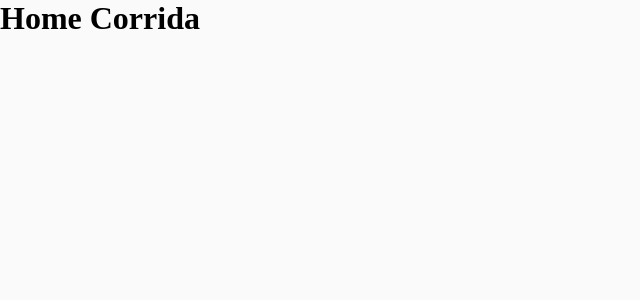
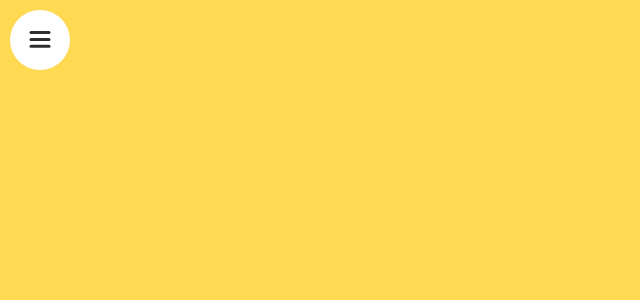
Before and after one commit to Edfrancys/corridaParaLuz, a Next.js app: page / in a window 1280 px wide. Shown: the top 300 px of the page, without its empty margins (0-640 px from the left). Built offline with nearby package versions, Linux system fonts and the light colour scheme.

Commit message:
add component Sidebar

```diff
--- a/package.json
+++ b/package.json
@@ -12,6 +12,7 @@
 	"author": "",
 	"license": "ISC",
 	"dependencies": {
+		"framer-motion": "^4.1.3",
 		"next": "^10.1.3",
 		"react": "^17.0.2",
 		"react-dom": "^17.0.2",
--- /dev/null
+++ b/src/components/Sidebar/MenuItem.tsx
@@ -0,0 +1,35 @@
+import * as React from 'react';
+import { motion } from 'framer-motion';
+
+const variants = {
+	open: {
+		y: 0,
+		opacity: 1,
+		transition: {
+			y: { stiffness: 1000, velocity: -100 }
+		}
+	},
+	closed: {
+		y: 50,
+		opacity: 0,
+		transition: {
+			y: { stiffness: 1000 }
+		}
+	}
+};
+
+const colors = ['#FF008C', '#D309E1', '#9C1AFF', '#7700FF', '#4400FF'];
+
+export const MenuItem = ({ i }) => {
+	const style = { border: `2px solid ${colors[i]}` };
+	return (
+		<motion.li
+			variants={variants}
+			whileHover={{ scale: 1.1 }}
+			whileTap={{ scale: 0.95 }}
+		>
+			<div className="icon-placeholder" style={style} />
+			<div className="text-placeholder" style={style} />
+		</motion.li>
+	);
+};
--- /dev/null
+++ b/src/components/Sidebar/MenuToggle.tsx
@@ -0,0 +1,39 @@
+import * as React from 'react';
+import { motion } from 'framer-motion';
+
+const Path = props => (
+	<motion.path
+		fill="transparent"
+		strokeWidth="3"
+		stroke="hsl(0, 0%, 18%)"
+		strokeLinecap="round"
+		{...props}
+	/>
+);
+
+export const MenuToggle = ({ toggle }): JSX.Element => (
+	<button onClick={toggle}>
+		<svg width="23" height="23" viewBox="0 0 23 23">
+			<Path
+				variants={{
+					closed: { d: 'M 2 2.5 L 20 2.5' },
+					open: { d: 'M 3 16.5 L 17 2.5' }
+				}}
+			/>
+			<Path
+				d="M 2 9.423 L 20 9.423"
+				variants={{
+					closed: { opacity: 1 },
+					open: { opacity: 0 }
+				}}
+				transition={{ duration: 0.1 }}
+			/>
+			<Path
+				variants={{
+					closed: { d: 'M 2 16.346 L 20 16.346' },
+					open: { d: 'M 3 2.5 L 17 16.346' }
+				}}
+			/>
+		</svg>
+	</button>
+);
--- /dev/null
+++ b/src/components/Sidebar/Navigation.tsx
@@ -0,0 +1,22 @@
+import * as React from 'react';
+import { motion } from 'framer-motion';
+import { MenuItem } from './MenuItem';
+
+const variants = {
+	open: {
+		transition: { staggerChildren: 0.07, delayChildren: 0.2 }
+	},
+	closed: {
+		transition: { staggerChildren: 0.05, staggerDirection: -1 }
+	}
+};
+
+export const Navigation = () => (
+	<motion.ul variants={variants}>
+		{itemIds.map(i => (
+			<MenuItem i={i} key={i} />
+		))}
+	</motion.ul>
+);
+
+const itemIds = [0, 1, 2, 3, 4];
--- /dev/null
+++ b/src/components/Sidebar/Sidebar.tsx
@@ -0,0 +1,51 @@
+import * as React from 'react';
+import { useRef } from 'react';
+import { motion, useCycle} from 'framer-motion';
+import { useDimensions } from '../referencia/dimencions';
+import { MenuToggle } from './MenuToggle';
+import { Navigation } from './Navigation';
+
+const sideBar = {
+	open: (height = 1000) => ({
+		clipPath: `circle(${height * 2 + 200}px at 40px 40px)`,
+		transition: {
+			type: 'spring',
+			stiffness: 20,
+			restDelta: 2
+		}
+	}),
+	closed: {
+		clipPath: 'circle( 30px at 40px 40px)',
+		transition: {
+			delay: 0.5,
+			type: 'spring',
+			stiffness: 400,
+			damping: 40
+		}
+	}
+};
+
+const Sidebar = () => {
+
+	const [ isOpen, toggleOpen ] = useCycle( false, true );
+	const containerRef = useRef( null );
+	const { height } = useDimensions( containerRef );
+
+	return (
+		<motion.nav
+			initial={false}
+			animate={isOpen ? 'open' : 'closed'}
+			custom={height}
+			ref={containerRef}
+		>
+			<motion.div
+				className='background'
+				variants={sideBar}
+			/>
+			<Navigation />
+			<MenuToggle toggle={() => toggleOpen()} />
+
+		</motion.nav>
+	);
+};
+export default Sidebar;
--- /dev/null
+++ b/src/components/referencia/dimencions.ts
@@ -0,0 +1,11 @@
+import { useEffect, useRef } from 'react';
+
+export const useDimensions = ref => {
+	const dimensions = useRef({ width: 0, height: 0});
+	useEffect(() => {
+		dimensions.current.width = ref.current.offsetWidth;
+		dimensions.current.height = ref.current.offsetHeight;
+	}, []);
+
+	return dimensions.current;
+};
--- a/src/pages/_app.tsx
+++ b/src/pages/_app.tsx
@@ -8,7 +8,98 @@
         padding: 0;
         box-sizing: border-box;
     }
+
+    body {
+        background: #ffd951;
+    }
+
+    /* Motion Framer Menu Css */
+
+    nav {
+        position: absolute;
+        top: 0;
+        left: 0;
+        bottom: 0;
+        width: 300px;
+    }
+
+    .background {
+        position: absolute;
+        top: 0;
+        left: 0;
+        bottom: 0;
+        width: 300px;
+        background: #fff;
+    }
+
+button {
+  outline: none;
+  border: none;
+  -webkit-user-select: none;
+  -moz-user-select: none;
+  -ms-user-select: none;
+  cursor: pointer;
+  position: absolute;
+  top: 18px;
+  left: 15px;
+  width: 50px;
+  height: 50px;
+  border-radius: 50%;
+  background: transparent;
+}
+
+ul,
+li {
+  margin: 0;
+  padding: 0;
+}
+
+ul {
+  padding: 25px;
+  position: absolute;
+  top: 100px;
+  width: 230px;
+}
+
+li {
+  list-style: none;
+  margin-bottom: 20px;
+  display: flex;
+  align-items: center;
+  cursor: pointer;
+}
+
+.icon-placeholder {
+  width: 40px;
+  height: 40px;
+  border-radius: 50%;
+  flex: 40px 0;
+  margin-right: 20px;
+}
+
+.text-placeholder {
+  border-radius: 5px;
+  width: 200px;
+  height: 20px;
+  flex: 1;
+}
+
+.refresh {
+  padding: 10px;
+  position: absolute;
+  background: rgba(0, 0, 0, 0.4);
+  border-radius: 10px;
+  width: 20px;
+  height: 20px;
+  top: 10px;
+  right: 10px;
+  display: flex;
+  justify-content: center;
+  align-items: center;
+  cursor: pointer;
+}
 `;
+
 const theme = {
 	colors: {
 		background: '#fafafa',
--- a/src/pages/index.tsx
+++ b/src/pages/index.tsx
@@ -1,18 +1,11 @@
 import React from 'react';
-import styled from 'styled-components';
 
-const Display = styled.div`
-    display: flex;
+import Sidebar from '../components/Sidebar/Sidebar';
 
-    height: 100vh;
-    background: #fafafa;
-`;
 
 const Home = (): JSX.Element => {
 	return (
-		<Display>
-			<h1>Home Corrida</h1>
-		</Display>
+		<Sidebar />
 	);
 };
 
```
Also changed, not shown: 1 other file (tests, documents, lock files or other folders).
